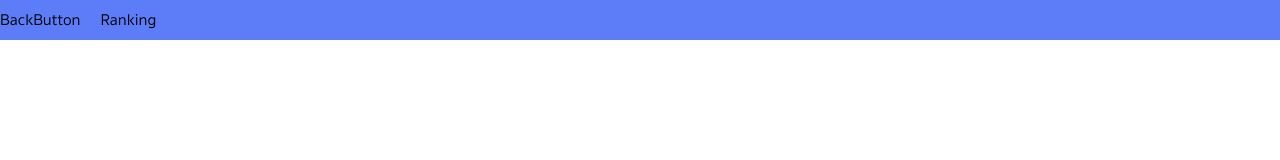
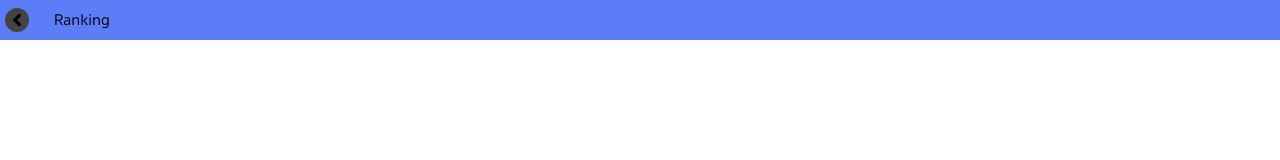
Before and after one commit to JusAeng/manga-tracker-client, a Next.js app: page /rank in a window 1280 px wide. Shown: the top 160 px of the page. Built offline with nearby package versions, Linux system fonts and the light colour scheme.

Commit message:
modify backbutton

```diff
--- a/app/components/BackButton/index.tsx
+++ b/app/components/BackButton/index.tsx
@@ -1,11 +1,27 @@
 "use client";
 
 import { useRouter } from "next/navigation";
+import { FaAngleLeft } from "react-icons/fa";
 
-const BackButton = () => {
+interface IBackButton {
+  size: number;
+  color: string;
+  classAdd?: string;
+}
+
+const BackButton: React.FC<IBackButton> = ({ size, color, classAdd }) => {
   const router = useRouter();
 
-  return <button onClick={() => router.back()}>BackButton</button>;
+  return (
+    <button
+      onClick={() => router.back()}
+      className={
+        classAdd ? classAdd : "p-[2px] m-[5px] rounded-[50%] bg-[#444444]"
+      }
+    >
+      <FaAngleLeft size={size} color={color} />
+    </button>
+  );
 };
 
 export default BackButton;
--- a/app/manga-detail/[mangaName]/page.tsx
+++ b/app/manga-detail/[mangaName]/page.tsx
@@ -18,7 +18,7 @@ export default function AnimeDetailPage({
           backgroundSize: "cover",
         }}
       >
-        <BackButton />
+        <BackButton size={26} color="#ffffff" />
         <div className="bg-[#ffffff] rounded-[5px] text-[12px] mb-[10px] ml-[5px] px-[4px]">
           Comady
         </div>
--- a/app/rank/page.tsx
+++ b/app/rank/page.tsx
@@ -4,7 +4,7 @@ const RankPage = () => {
   return (
     <div>
       <div className="h-[40px] bg-[#5c7df7] flex items-center gap-[20px]">
-        <BackButton />
+        <BackButton size={20} color="000000" />
         <h2>Ranking</h2>
       </div>
     </div>
```
